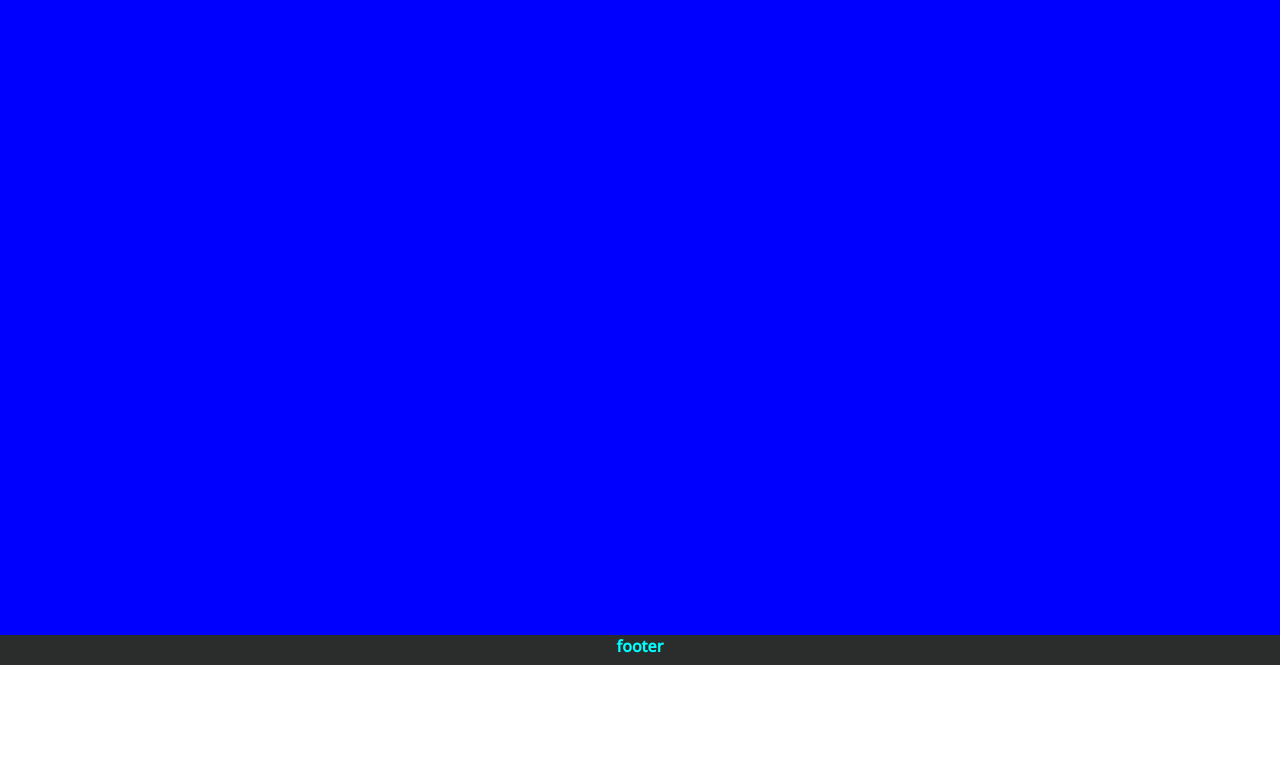
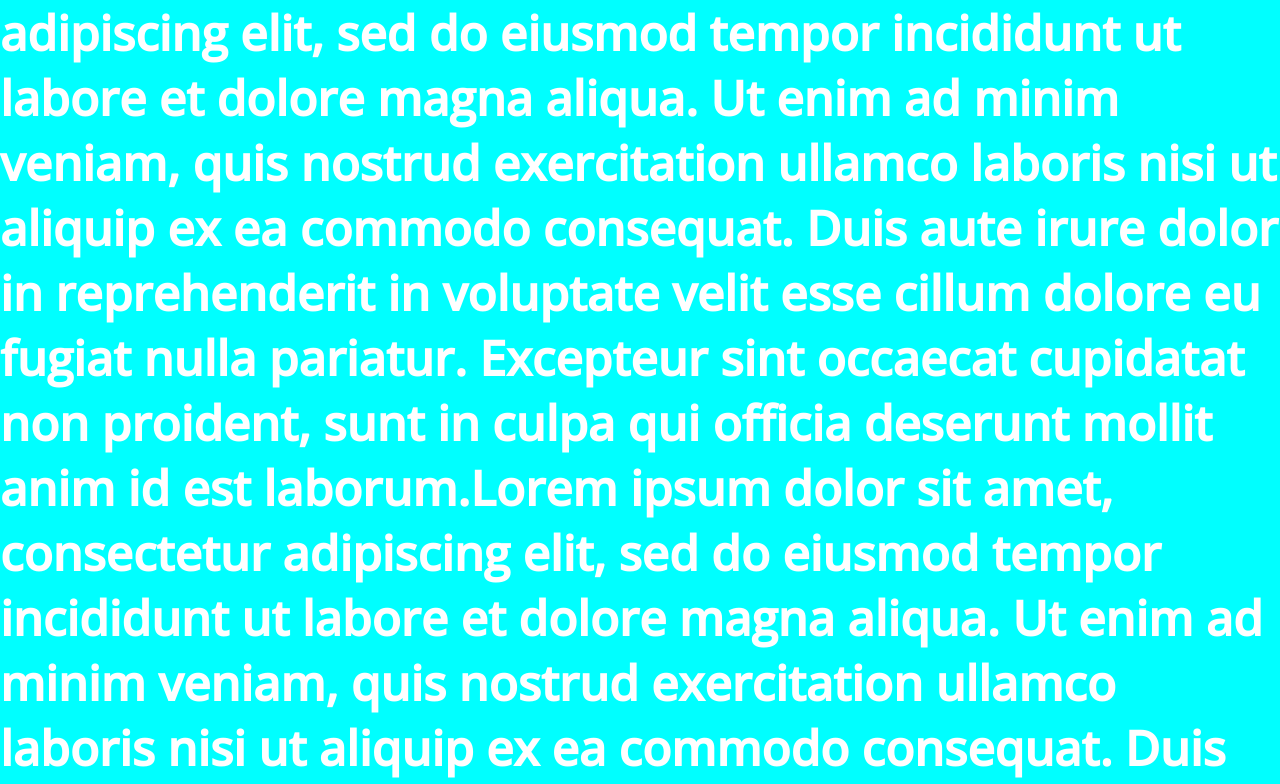
Before and after one commit to Croixed/restaurant, a website built with webpack: page dist/index.html in a window 1280 px wide. Shown: the part 135-919 px from the top of the page. Before the commit the page ends 800 px from the top, so only its background shows below. Built offline with nearby package versions, Linux system fonts and the light colour scheme.

Commit message:
testing sizes

```diff
--- a/src/index.js
+++ b/src/index.js
@@ -43,7 +43,7 @@ header.append(restaurant, links);
 const mainContent = component('div', '', 'main-content');
 
 // sample main content for the first Home page
-const homeContent = component('div', '.home-content', 'home-content');
+const homeContent = component('div', 'Looccaem.Lorem ipsum dolor sit amet, consectetur adipiscing elit, sed do eiusmod tempor incididunt ut labore et dolore magna aliqua. Ut enim ad minim veniam, quis nostrud exercitation ullamco laboris nisi ut aliquip ex ea commodo consequat. Duis aute irure dolor in reprehenderit in voluptate velit esse cillum dolore eu fugiat nulla pariatur. Excepteur sint occaecat cupidatat non proident, sunt in culpa qui officia deserunt mollit anim id est laborum.Lorem ipsum dolor sit amet, consectetur adipiscing elit, sed do eiusmod tempor incididunt ut labore et dolore magna aliqua. Ut enim ad minim veniam, quis nostrud exercitation ullamco laboris nisi ut aliquip ex ea commodo consequat. Duis aute irure dolor in reprehenderit in voluptate velit esse cillum dolore eu fugiat nulla pariatLorem ipsum dolor sit amet, consectetur adipiscing elit, sed do eiusmod tempor incididunt ut labore et dolore magna aliqua. Ut enim ad minim veniam, quis nostrud exercitation ullamco laboris nisi ut aliquip ex ea commodo consequat. Duis aute irure dolor in reprehenderit in voluptate velit esse cillum dolore eu fugiat nulla pariatur. Excepteur sint occaecat cupidatat non proident, sunt in culpa qui officia deserunt mollit anim id est laborum.ur. Excepteur sint occaecat cupidatat non proident, sunt in culpa qui officia deserunt mollit anim id est laborum.', 'home-content');
 mainContent.appendChild(homeContent);
 
 
--- a/src/style.css
+++ b/src/style.css
@@ -28,11 +28,14 @@ body {
 
 #content {
   position: absolute;
-  min-height: 100%;
+  height: 100%;
+  min-height: 100vh;
   /* background-color: lightblue; */
 
   left: 0px;
   right: 0px;
+
+
 
   display: flex;
   flex-direction: column;
@@ -69,12 +72,12 @@ body {
   font-size: 2em;
   margin-top: 70px;
   color: white;
-  background-color: blue;
 }
 
 .home-content {
+  height: 80%; /* this is a child of main-content, so why doesn't this work? */
+  font-size: 3rem;
   background-color: cyan;
-  height: 80%; /* this is a child of main-content, so why doesn't this work? */
 }
 
 .footer {
```
Also changed, not shown: dist/index.bundle.js.
